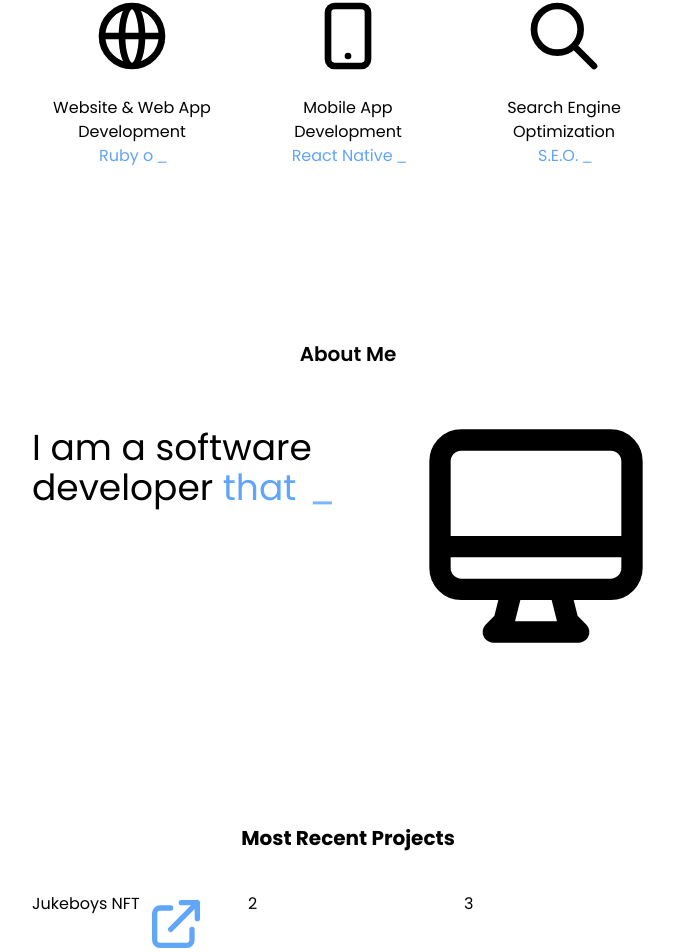
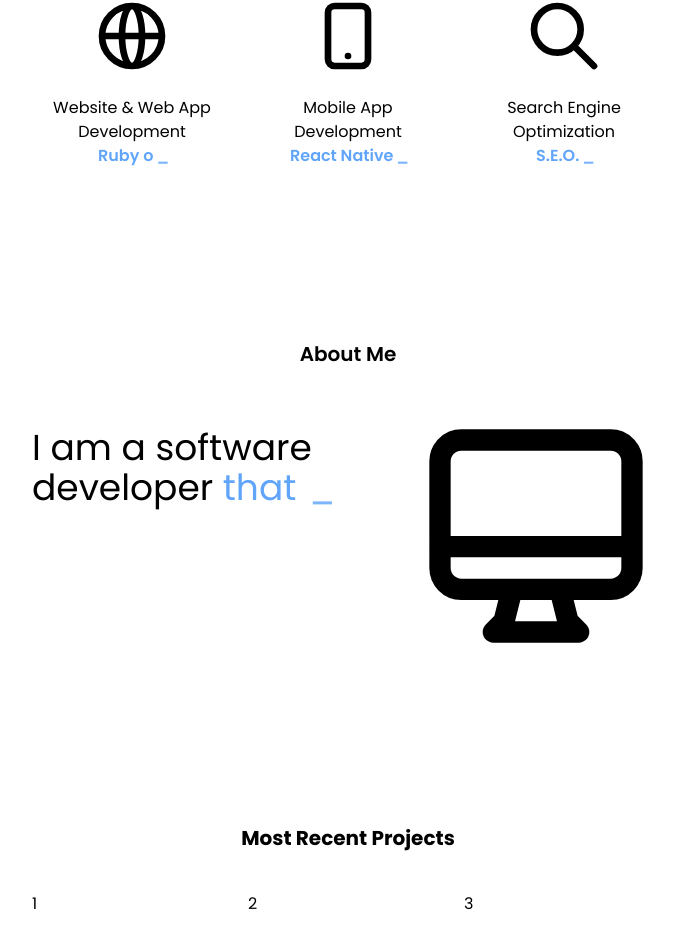
Before and after one commit to hamzat06/portfolio, a React (Create React App) app: page / in a window 1280 px wide. Shown: the part 576-1528 px from the top of the page, without its empty margins (292-966 px from the left). Built offline with nearby package versions, Linux system fonts and the light colour scheme.

Commit message:
made some modifications

```diff
--- a/src/components/About.js
+++ b/src/components/About.js
@@ -16,7 +16,7 @@ export const About = () => {
                                 <Typewriter
                                     words={[
                                         "with 3 years of professional experience.",
-                                        "that loves to satisfy clients."
+                                        "that love to satisfy clients."
                                     ]}
                                     loop={0}
                                     cursor
--- a/src/components/Services.js
+++ b/src/components/Services.js
@@ -17,7 +17,7 @@ export const Services = () => {
                         className="w-20 h-20 mb-5 mx-auto"
                     />
                     <p>Website & Web App Development</p>
-                    <span className="text-blue-400">
+                    <span className="text-blue-400 font-semibold">
                         <Typewriter
                             words={["React.js", "Vue.js", "Ruby on Rails"]}
                             loop={0}
@@ -36,7 +36,7 @@ export const Services = () => {
                         className="w-20 h-20 mb-5 mx-auto"
                     />
                     <p>Mobile App Development</p>
-                    <span className="text-blue-400">
+                    <span className="text-blue-400 font-semibold">
                         <Typewriter
                             words={["React Native", "Ionic-Vue"]}
                             loop={0}
@@ -55,7 +55,7 @@ export const Services = () => {
                         className="w-20 h-20 mb-5 mx-auto"
                     />
                     <p>Search Engine Optimization</p>
-                    <span className="text-blue-400">
+                    <span className="text-blue-400 font-semibold">
                         <Typewriter
                             words={["S.E.O."]}
                             loop={0}
--- a/src/components/Work.js
+++ b/src/components/Work.js
@@ -1,4 +1,4 @@
-import LinkIcon from "../assets/icons/link.svg";
+// import LinkIcon from "../assets/icons/link.svg";
 
 export const Work = () => {
     return (
@@ -9,13 +9,14 @@ export const Work = () => {
                 </h2>
                 <div className="grid grid-cols-3 gap-4">
                     <a href="/">
-                        <div className="flex">
-                            <h3>Jukeboys NFT</h3>
-                            <img alt="" src={LinkIcon} className="ml-1 w-16" />
-                        </div>
+                        <div>1</div>
                     </a>
-                    <div>2</div>
-                    <div>3</div>
+                    <a href="/">
+                        <div>2</div>
+                    </a>
+                    <a href="/">
+                        <div>3</div>
+                    </a>
                 </div>
             </div>
         </section>
```
